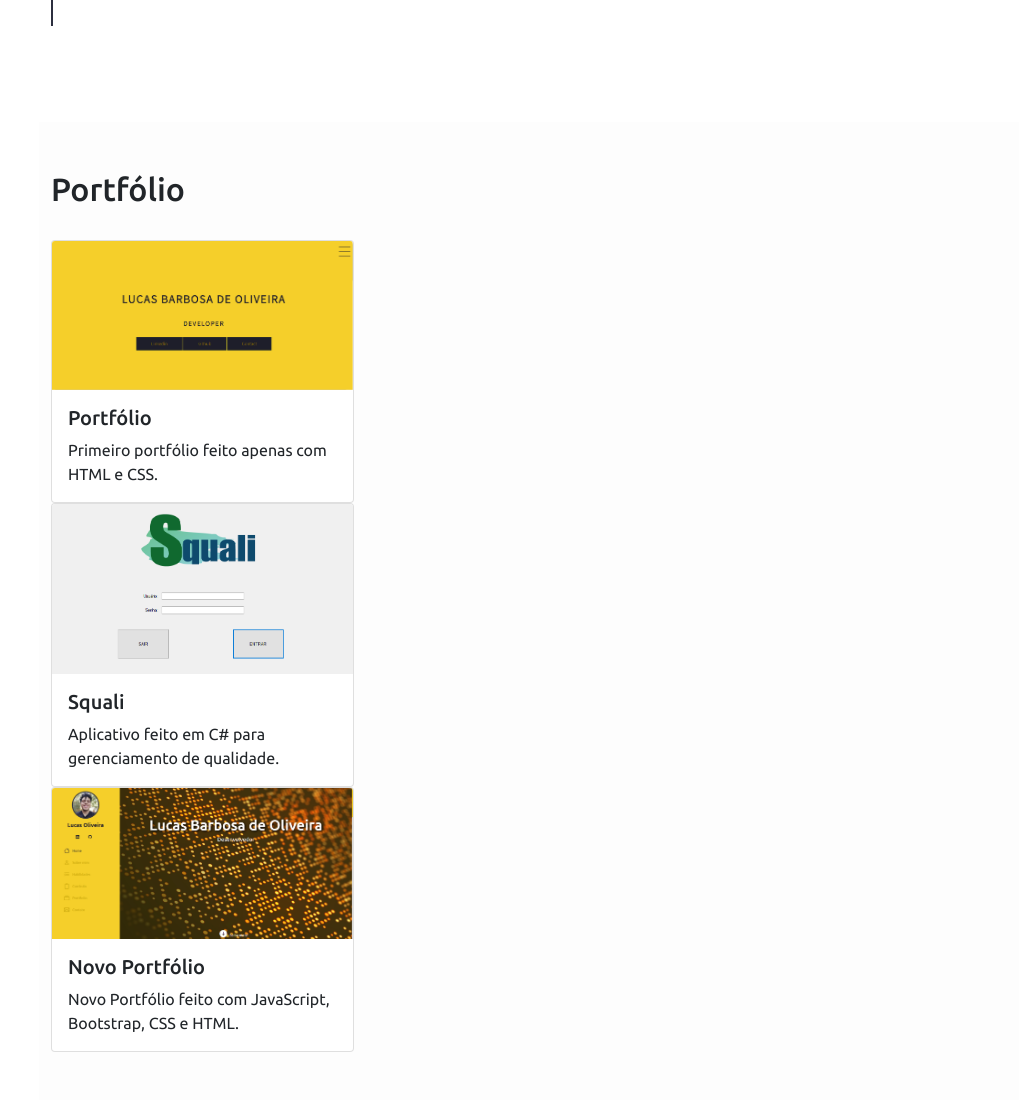
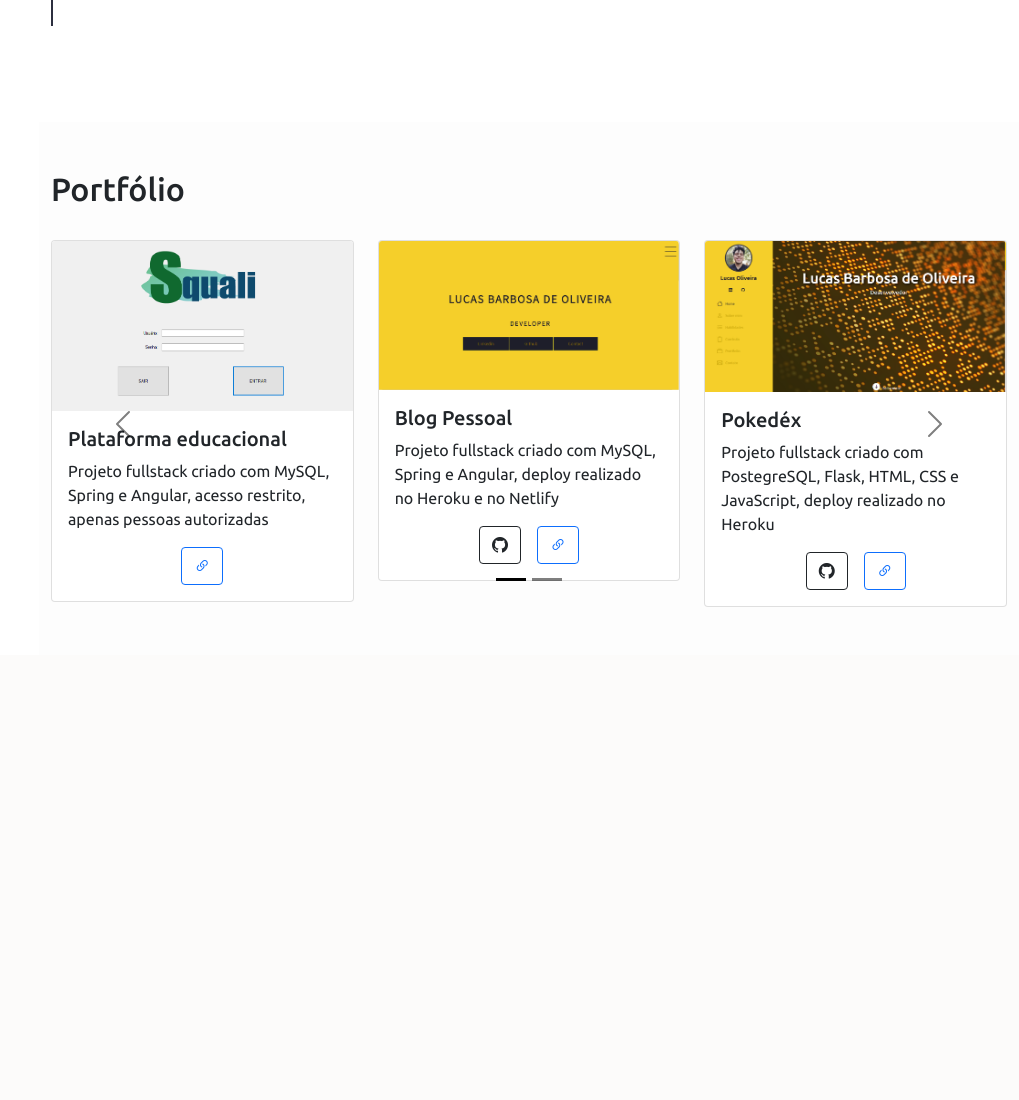
Before and after one commit to luquita78/new_portfolio, a Flask app: page / in a window 1280 px wide. Shown: the part 3546-4646 px from the top of the page, without its empty margins (261-1280 px from the left). After the commit the page ends 4153 px from the top, so only its background shows below. Run offline with Flask 2, Linux system fonts and the light colour scheme; some libraries are stand-ins or nearby versions.

Commit message:
Portifolio_carrosel

```diff
--- a/templates/index.html
+++ b/templates/index.html
@@ -356,14 +356,16 @@
       </section>
 
       <section id="portfolio" class="section-bg mt-5">
-        <div class="container pb-5 pt-5">
+        <div class="container pb-5 pt-5" data-anime="left">
 
             <h2 class="pb-4">Portfólio</h2>
 
-          <div id="carouselportfolio" class="carousel carousel-dark slide" data-bs-ride="carousel">
+            <div id="carouselPortfolio" class="carousel carousel-dark slide" data-bs-ride="carousel">
                 <div class="carousel-indicators">
-
-
+                    <button type="button" data-bs-target="#carouselPortfolio" data-bs-slide-to="0" class="active"
+                        aria-current="true" aria-label="Slide 1"></button>
+                    <button type="button" data-bs-target="#carouselPortfolio" data-bs-slide-to="1"
+                        aria-label="Slide 2"></button>
                 </div>
                 <div class="carousel-inner">
                     <div class="carousel-item active" data-bs-interval="10000">
@@ -371,43 +373,74 @@
                         <div class="row row-cols-1 row-cols-md-3 g-4">
                             <div class="col">
                                 <div class="card">
-                      <img src="../static/img/primeiro_portifolio.png" class="card-img-top" alt="Primeiro Portfólio">
+                                    <img src="../static/img/squali.png" class="card-img-top"
+                                        alt="Plataforma educacional">
                                     <div class="card-body">
-                        <h5 class="card-title">Portfólio</h5>
-                        <p class="card-text">Primeiro portfólio feito apenas com HTML e CSS.</p>
-
-
+                                        <h5 class="card-title">Plataforma educacional</h5>
+                                        <p class="card-text">Projeto fullstack criado com MySQL, Spring e Angular,
+                                            acesso restrito, apenas pessoas autorizadas</p>
+                                        <div class="d-flex justify-content-center">
+                                            <a href="http://generationbrasil.online/#/login" target='_blank'
+                                                class="btn btn-outline-primary"><i class="bi bi-link-45deg"></i></a>
+                                        </div>
+                                    </div>
                                 </div>
                             </div>
                             <div class="col">
                                 <div class="card">
-                     <img src="../static/img/squali.png" class="card-img-top" alt="squali">
+                                    <img src="../static/img/primeiro_portifolio.png" class="card-img-top img-fluid w-100"
+                                        alt="print do blog">
                                     <div class="card-body">
-                       <h5 class="card-title">Squali</h5>
-                        <p class="card-text">Aplicativo feito em C# para gerenciamento de qualidade.</p>
+                                        <h5 class="card-title">Blog Pessoal</h5>
+                                        <p class="card-text">Projeto fullstack criado com MySQL, Spring e Angular,
+                                            deploy realizado no Heroku e no Netlify</p>
+                                        <div class="d-flex justify-content-center">
+                                            <a href="https://github.com/codethi/blogPessoal-front-back"
+                                                target='_blank' class="btn btn-outline-dark me-3"><i
+                                                    class="bi bi-github"></i></a>
+                                            <a href="https://newbloggen.netlify.app/#/login" target='_blank'
+                                                class="btn btn-outline-primary"><i class="bi bi-link-45deg"></i></a>
+                                        </div>
+                                    </div>
                                 </div>
                             </div>
                             <div class="col">
                                 <div class="card">
-                      <img src="../static/img/novo_portifolio.png" class="card-img-top" alt="Novo Portfólio">
+                                    <img src="../static/img/novo_portifolio.png" class="card-img-top img-fluid w-100"
+                                        alt="print do blog">
                                     <div class="card-body">
-                        <h5 class="card-title">Novo Portfólio</h5>
-                        <p class="card-text">Novo Portfólio feito com JavaScript, Bootstrap, CSS e HTML.</p>
+                                        <h5 class="card-title">Pokedéx</h5>
+                                        <p class="card-text">Projeto fullstack criado com PostegreSQL, Flask, HTML,
+                                            CSS e JavaScript, deploy realizado no Heroku</p>
+                                        <div class="d-flex justify-content-center">
+                                            <a href="https://github.com/codethi/pokedex-flask" target='_blank'
+                                                class="btn btn-outline-dark me-3"><i class="bi bi-github"></i></a>
+                                            <a href="https://pokedex-thicode.herokuapp.com/" target='_blank'
+                                                class="btn btn-outline-primary"><i class="bi bi-link-45deg"></i></a>
+                                        </div>
+                                    </div>
                                 </div>
                             </div>
                         </div>
 
                     </div>
-              <div class="carousel-item" data-bs-interval="2000">
+
+
 
                 </div>
-              <div class="carousel-item">
-
-              </div>
+                <button class="carousel-control-prev" type="button" data-bs-target="#carouselPortfolio"
+                    data-bs-slide="prev">
+                    <span class="carousel-control-prev-icon" aria-hidden="true"></span>
+                    <span class="visually-hidden">Previous</span>
+                </button>
+                <button class="carousel-control-next" type="button" data-bs-target="#carouselPortfolio"
+                    data-bs-slide="next">
+                    <span class="carousel-control-next-icon" aria-hidden="true"></span>
+                    <span class="visually-hidden">Next</span>
+                </button>
             </div>
 
         </div>
-
     </section>
     </main>
 
```
Lines whose indentation alone changed are shown as unchanged.
